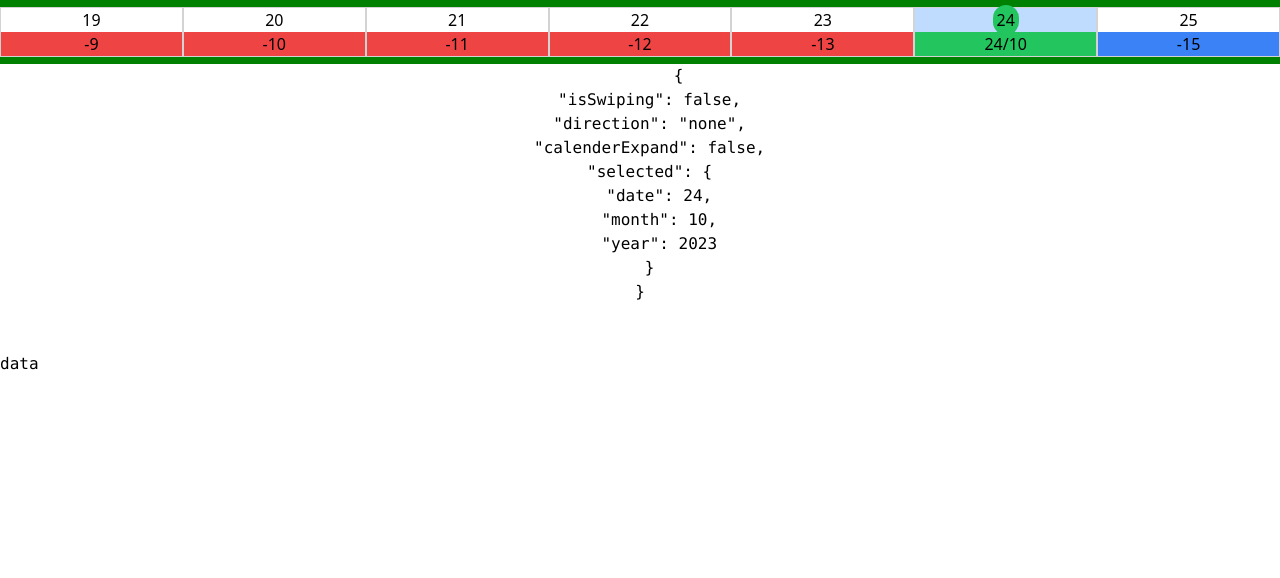
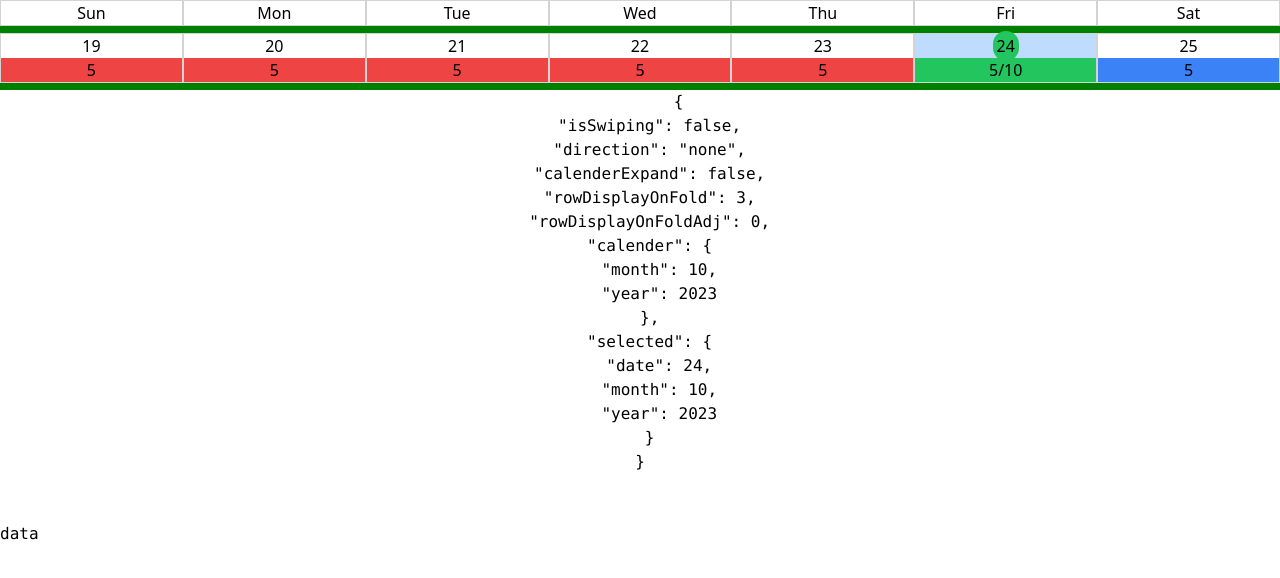
Before and after one commit to Justin26l/vueSandbox, a Vue app: page / in a window 1280 px wide. Shown: the top 578 px of the page. Built offline with nearby package versions, Linux system fonts and the light colour scheme.

Commit message:
prototype good

```diff
--- a/src/components/calender/calenderDay.vue
+++ b/src/components/calender/calenderDay.vue
@@ -1,7 +1,7 @@
 <template>
     <div class="dateCol"
         :class="
-            xselectedMonth != calenderMonth ? 'bg-gray-300' :
+            refSelectedMonth != calenderMonth ? 'bg-gray-300' :
             isSelected ? 'bg-blue-200' :
             'bg-white'
         "
@@ -72,32 +72,38 @@ const taskTotal = ref(props.taskTotal);
 const taskDone = ref(props.taskDone);
 const taskPending = ref(taskTotal.value - taskDone.value);
 
-const xselectedDate = computed(()=>props.selectedDate);
-const xselectedMonth = computed(()=>props.selectedMonth);
-const xselectedYear = computed(()=>props.selectedYear);
+const refSelectedDate  = computed(()=>props.selectedDate);
+const refSelectedMonth = computed(()=>props.selectedMonth);
+const refSelectedYear  = computed(()=>props.selectedYear);
+
+const refCalenderDate  = computed(()=> props.calenderDate);
+const refCalenderMonth = computed(()=> props.calenderMonth);
+const refCalenderYear  = computed(()=> props.calenderYear);
 
 const today = new Date();
 const todayDate = today.getDate();
 const todayMonth = today.getMonth();
 const todayYear = today.getFullYear();
 
-
-const isToday = ref(
-    todayDate == props.calenderDate && todayMonth == props.calenderMonth && todayYear == props.calenderYear
+const isToday = computed(()=>
+    todayDate == refCalenderDate.value && todayMonth == refCalenderMonth.value && todayYear == refCalenderYear.value
 );
-const isPast = ref(
-    todayYear > props.calenderYear ||
-    (todayYear == props.calenderYear && todayMonth > props.calenderMonth) ||
-    (todayYear == props.calenderYear && todayMonth == props.calenderMonth && todayDate > props.calenderDate)
+const isPast = computed(()=>
+    todayYear > refCalenderYear.value ||
+    (todayYear == refCalenderYear.value && todayMonth > refCalenderMonth.value) ||
+    (todayYear == refCalenderYear.value && todayMonth == refCalenderMonth.value && todayDate > refCalenderDate.value)
 );
 
-const isFuture = ref(
-    todayYear < props.calenderYear ||
-    (todayYear == props.calenderYear && todayMonth < props.calenderMonth) ||
-    (todayYear == props.calenderYear && todayMonth == props.calenderMonth && todayDate < props.calenderDate)
+const isFuture = computed(()=>
+    todayYear < refCalenderYear.value ||
+    (todayYear == refCalenderYear.value && todayMonth < refCalenderMonth.value) ||
+    (todayYear == refCalenderYear.value && todayMonth == refCalenderMonth.value && todayDate < refCalenderDate.value)
 );
 
 const isSelected = computed(()=>{
-    return xselectedDate.value == props.calenderDate && xselectedMonth.value == props.calenderMonth && xselectedYear.value == props.calenderYear;
+    return refSelectedDate.value == refCalenderDate.value &&
+        refSelectedMonth.value == refCalenderMonth.value &&
+        refSelectedYear.value == refCalenderYear.value;
 });
+
 </script>
--- a/src/components/calender/calenderTouch.vue
+++ b/src/components/calender/calenderTouch.vue
@@ -1,9 +1,22 @@
 <template>
-	<div ref="calenderContainer" class="bg-red-500 calender" :class="calenderExpand ? 'calender-expanded' : ''">
 
-		<!-- monthly -->
-		<div v-for="(calenderWeek, index) in calendarMonth" :key="index" class="calender-row"
-			:class="calenderExpand || currentWeekIndex == index ? 'calender-row-show' : ''">
+	<div class="container">
+		<div class="calender-header">
+			<span v-for="day in days" :key="day" class="calender-header-item">
+				{{ day }}
+			</span>
+		</div>
+		<div ref="calenderContainer" class="bg-red-500 calender-container" :class="calenderExpand ? 'expanded' : ''">
+
+			<div v-for="(calenderMonth, i) in calenderData" :key="i"
+				:id="'calMon'+i"
+				class="calender"
+			>
+				<div v-for="(calenderWeek, index) in calenderMonth" :key="index"
+					:id="'calWeek'+index"
+					class="calender-row"
+					:class="calenderExpand || rowDisplayOnFold == index ? 'expanded' : ''"
+				>
 					<calenderDay
 						v-for="(days, idx) in calenderWeek" :key="idx"
 						@click="updateSelectedDate(days.date, days.month, days.year)"
@@ -15,16 +28,24 @@
 						:calenderDate="days.date"
 						:calenderDay="days.day"
 						:taskTotal="10"
-				:taskDone="days.date">
+						:taskDone="5">
 					</calenderDay>
 				</div>
+			</div>
 
+		</div>
 	</div>
 	<pre>
 		{{ {
 			isSwiping: isSwiping,
 			direction: direction,
 			calenderExpand: calenderExpand,
+			rowDisplayOnFold: rowDisplayOnFold,
+			rowDisplayOnFoldAdj: rowDisplayOnFoldAdj,
+			calender:{
+				month: calenderMonth,
+				year: calenderYear,
+			},
 			selected : {
 				date: selectedDate,
 				month: selectedMonth,
@@ -35,18 +56,46 @@
 </template>
 
 <style scoped>
+.container{
+	overflow-x: hidden;
+}
+.calender-header {
+	display: flex;
+	flex-direction: row;
+	justify-content: space-around;
+	align-items: center;
+	width : 100%;
+}
+
+.calender-header-item {
+	flex: 1;
+	text-align: center;
+	border: .5px solid lightgray;
+}
+
+.calender-container {
+	position: relative;
+	display: flex;
+	flex-direction: row;
+	justify-content: center;
+  	flex-wrap: nowrap;
+	height: 4rem;
+	max-width : 100vw;
+	overflow-x: visible;
+	touch-action: none;
+	transition: all 0.2s ease-in-out;
+}
+
+.calender-container.expanded {
+	height: 20rem !important;
+}
+
 .calender {
 	display: flex;
+	height: 100%;
+	flex: 0 0 100%;
+  	min-width: 0; /* Allow items to shrink beyond their content width */
 	flex-direction: column;
-	height: 4rem;
-	overflow: hidden;
-	touch-action: none;
-	transition: all 0.3s ease-in-out;
-}
-
-.calender-expanded {
-	height: 20rem;
-	transition: all 0.3s ease-in-out;
 }
 
 .calender-row {
@@ -56,50 +105,72 @@
 	background-color: green;
 	opacity: 0;
 	height: 0px;
-	transition: all 0.3s ease-in-out;
+	transition: all 0.2s ease-in-out;
 }
 
-.calender-row.calender-row-show {
+.calender-row.expanded {
 	opacity: 1;
 	height: 4rem;
+}
+
+@keyframes slide-left {
+  from {
+    /* Starting state of the animation */
+    transform: translateX(0%);
+  }
+  to {
+    /* Ending state of the animation */
+    transform: translateX(-100%);
+  }
+}
+
+@keyframes slide-right {
+  from {
+    transform: translateX(0%);
+  }
+  to {
+    transform: translateX(100%);
+  }
+}
+.slide-left {
+	animation : slide-left .2s ease-in-out;
+}
+
+.slide-right {
+	animation : slide-right .2s ease-in-out;
 }
 </style>
 
 <script setup lang='ts'>
 import { ref, computed, watch } from 'vue'
 import { useSwipe } from '@vueuse/core'
-
 import calenderDay from './calenderDay.vue';
 
-const calenderContainer = ref(null); // element ref
-const { isSwiping, direction, lengthX, lengthY } = useSwipe(calenderContainer)
-
-const calenderExpand = ref(false);
-
-watch([isSwiping, direction], ([isSwiping, direction]) => {
-	if (!isSwiping) {
-		if (direction === 'down') {
-			calenderExpand.value = true
-		} else if (direction === 'up') {
-			calenderExpand.value = false
-		}
-	}
-});
-
-
+// calender data
+const days = ['Sun', 'Mon', 'Tue', 'Wed', 'Thu', 'Fri', 'Sat'];
 const today = new Date();
-const calendarMonth: Day[][] = getMonthlyCalendar(today.getFullYear(), today.getMonth());
+let calenderMonth = ref<number>(today.getMonth());
+let calenderYear = ref<number>(today.getFullYear());
 
 const selectedDate = ref<number>(today.getDate());
 const selectedMonth = ref<number>(today.getMonth());
 const selectedYear = ref<number>(today.getFullYear());
 
-const currentWeekIndex = computed(() => {
-	return calendarMonth.findIndex((week) => {
-		return week.some((day) => {
-			return day.date === selectedDate.value && day.month === selectedMonth.value && day.year === selectedYear.value;
+const calenderData = computed<Day[][][]>(()=>{
+	return [
+		getMonthlyCalendar(calenderYear.value, calenderMonth.value-1),
+		getMonthlyCalendar(calenderYear.value, calenderMonth.value),
+		getMonthlyCalendar(calenderYear.value, calenderMonth.value+1)
+	];
 });
-	});
+
+let rowDisplayOnFoldAdj = ref<number>(0);
+const rowDisplayOnFold = computed<number>(() :number => {
+	return calenderData.value[1].findIndex((week) :boolean => {
+		return week.findIndex((day) :boolean => {
+			return day.date === selectedDate.value;
+		}) !== -1;
+	}) + rowDisplayOnFoldAdj.value;
 });
 
 
@@ -112,6 +183,9 @@ interface Day {
 
 function getMonthlyCalendar(year: number, month: number): Day[][] {
 	let calender = [];
+
+	year = month < 0 ? year - 1 : month > 11 ? year + 1 : year;
+	month = month < 0 ? 11 : month > 11 ? 0 : month;
 
 	const firstDayOfMonth = new Date(year, month, 1).getDay() - 1;
 
@@ -137,4 +211,48 @@ function updateSelectedDate( date: number, month: number, year: number) :void {
 	selectedMonth.value = month;
 	selectedYear.value = year;
 }
+
+// touch event
+const calenderContainer = ref<Element>(); // element ref
+const { isSwiping, direction } = useSwipe(calenderContainer)
+
+const calenderExpand = ref(false);
+watch([isSwiping, direction], ([isSwiping, direction]) => {
+	if (!isSwiping) {
+		if (direction === 'down') {
+			calenderExpand.value = true
+		}
+		else if (direction === 'up') {
+			calenderExpand.value = false
+		}
+		else if ( !calenderExpand.value ){
+			if ( direction === 'left') {
+				rowDisplayOnFoldAdj.value -= (rowDisplayOnFold.value === 0 ? 0 : 1);
+			}
+			else if ( !calenderExpand.value && direction === 'right') {
+				rowDisplayOnFoldAdj.value += (rowDisplayOnFold.value === 4 ? 0 : 1);
+			};
+		}
+		else if ( calenderExpand.value ){
+			rowDisplayOnFoldAdj.value = 0;
+			if ( direction === 'left') {
+			calenderContainer.value?.classList.add('slide-left');
+				setTimeout(() => {
+					calenderContainer.value?.classList.remove('slide-left');
+					calenderMonth.value = (calenderMonth.value == 11 ? 0 : calenderMonth.value+1);
+					calenderYear.value = (calenderMonth.value === 0 ? calenderYear.value+1 : calenderYear.value);
+				}, 200);
+			}
+			else if ( calenderExpand.value && direction === 'right') {
+				calenderContainer.value?.classList.add('slide-right');
+				setTimeout(() => {
+					calenderContainer.value?.classList.remove('slide-right');
+					calenderMonth.value = (calenderMonth.value == 0 ? 11 : calenderMonth.value-1);
+					calenderYear.value = (calenderMonth.value === 11 ? calenderYear.value-1 : calenderYear.value);
+				}, 200);
+			};
+		}
+	}
+});
+
 </script>
```
Lines whose indentation alone changed are shown as unchanged.
